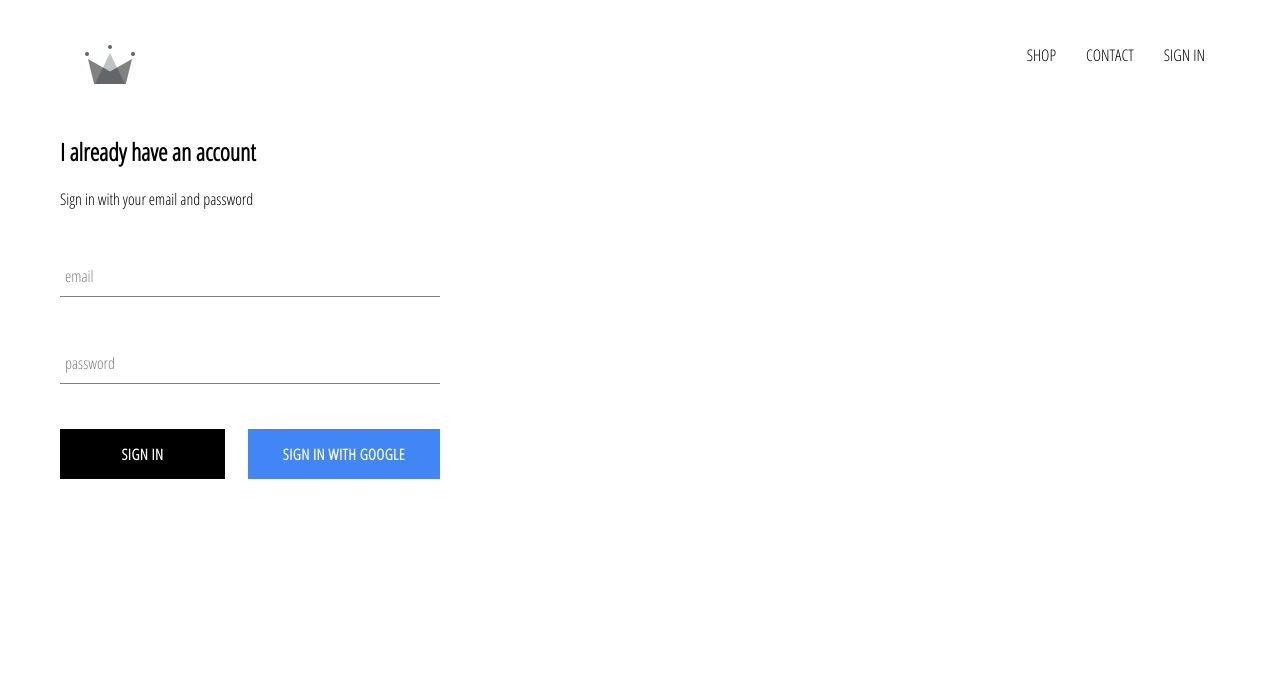
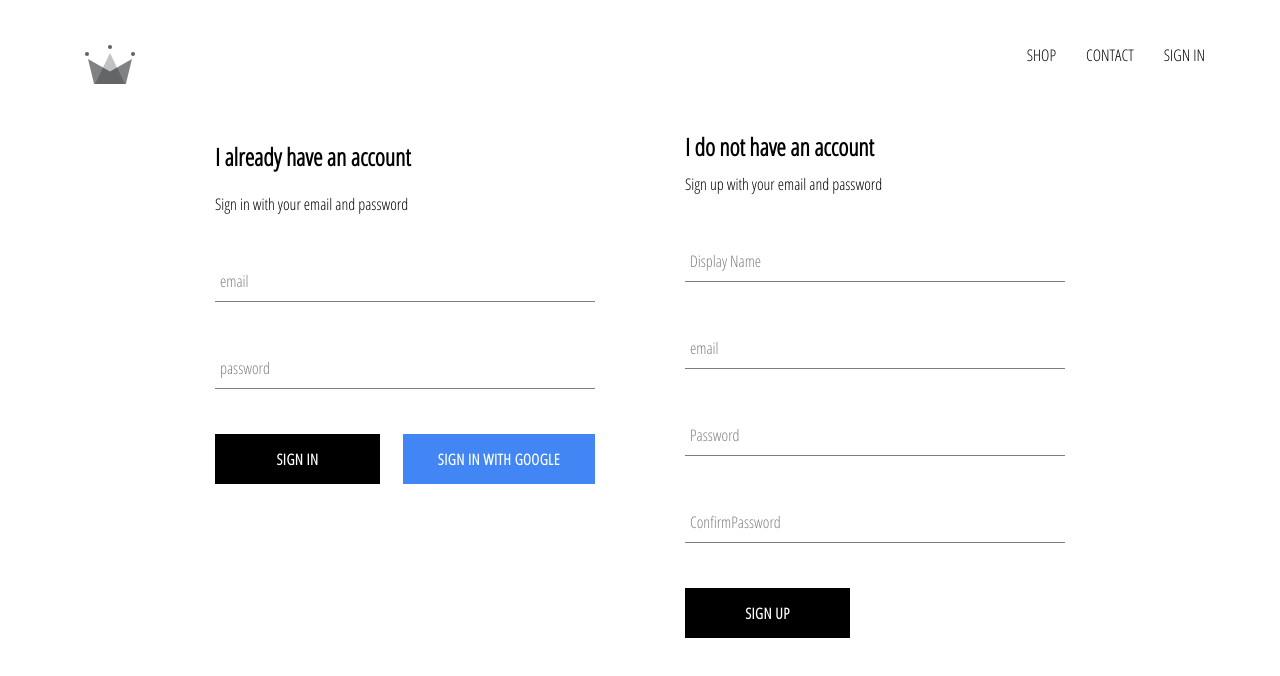
Before and after one commit to Braaidg94/crown-clothing, a React (Create React App) app: page /signin in a window 1280 px wide. Shown: the top 676 px of the page. Built offline with nearby package versions, Linux system fonts and the light colour scheme; no server answers.

Commit message:
implementd firebase utils, included ability to store authenticated users into our firestore database

```diff
--- a/src/App.js
+++ b/src/App.js
@@ -5,7 +5,7 @@
 import ShopPage from './pages/shop/shop.component';
 import Header from './components/header/header.component';
 import SignInAndSignUpPage from './pages/sign-in-and-sign-up/sign-in-and-sign-up.component';
-import { auth } from './firebase/firebase.utils';
+import { auth, createUserProfileDocument } from './firebase/firebase.utils';
 
 
 class App extends React.Component {
@@ -20,9 +20,22 @@
   unsubscribeFromAuth = null;
 
   componentDidMount() {
-    this.unsubscribeFromAuth = auth.onAuthStateChanged(user => {
-      this.setState({currentUser: user});
-      console.log(user);
+    this.unsubscribeFromAuth = auth.onAuthStateChanged(async userAuth => {
+      if (userAuth) {
+        const userRef = await createUserProfileDocument(userAuth);
+
+        userRef.onSnapshot(snapShot => {
+          this.setState({
+            currentUser: {
+              id: snapShot.id,
+              ...snapShot.data()
+            }
+          });
+          console.log(this.state);
+        });
+      }
+
+      this.setState({ currentUser: userAuth});
     });
   }
 
--- /dev/null
+++ b/src/components/sign-up/sign-up.component.js
@@ -0,0 +1,102 @@
+import React from 'react';
+import { auth, createUserProfileDocument } from '../../firebase/firebase.utils';
+import CustomButton from '../custom-button/custom-button.component';
+import FormInput from '../form-input/form-input.component';
+import './sign-up.styles.scss';
+
+
+class SignUp extends React.Component {
+    constructor() {
+        super();
+        this.state = {
+            displayName: '',
+            email: '',
+            password: '',
+            confirmPassword: ''
+        }
+    }
+
+handleSubmit = async event => {
+    event.preventDefault();
+
+    const { displayName, email, password, confirmPassword } = this.state;
+
+    if(password !== confirmPassword){
+        alert("passwords don't match");
+        return;
+    }
+
+    try {
+        const { user } = await auth.createUserWithEmailAndPassword(
+            email,
+            password
+        );
+
+        await createUserProfileDocument(user, {displayName});
+
+        this.setState({
+            displayName: '',
+            email: '',
+            password: '',
+            confirmPassword: ''
+        });
+
+    } catch (error) {
+        console.error(error);
+    }
+};
+
+handleChange = event => {
+    const { name, value } = event.target;
+
+    this.setState({ [name]: value});
+};
+
+
+render() {
+    const { displayName, email, password, confirmPassword } = this.state;
+    return(
+        <div className='sign-up'>
+            <h2 className='title'>I do not have an account</h2>
+            <span>Sign up with your email and password</span>
+            <form className='sign-up-form' onSubmit={this.handleSubmit}>
+                <FormInput
+                type='text'
+                name='displayName'
+                value={displayName}
+                onChange={this.handleChange}
+                label='Display Name'
+                required
+                />
+                <FormInput
+                type='text'
+                name='email'
+                value={email}
+                onChange={this.handleChange}
+                label='email'
+                required
+                />
+                <FormInput
+                type='password'
+                name='password'
+                value={password}
+                onChange={this.handleChange}
+                label='Password'
+                required
+                />
+                <FormInput
+                type='password'
+                name='confirmPassword'
+                value={confirmPassword}
+                onChange={this.handleChange}
+                label='ConfirmPassword'
+                required
+                />
+                <CustomButton type='submit'>SIGN UP</CustomButton>
+            </form>
+        </div>
+    );
+    }
+}
+
+export default SignUp;
--- /dev/null
+++ b/src/components/sign-up/sign-up.styles.scss
@@ -0,0 +1,11 @@
+.sign-up {
+    display: flex;
+    flex-direction: column;
+    width: 380px;
+
+
+.title {
+    margin: 10px 0;
+}
+
+}
--- a/src/firebase/firebase.utils.js
+++ b/src/firebase/firebase.utils.js
@@ -13,6 +13,32 @@
     measurementId: "G-R0R59MSZXG"
 };
 
+export const createUserProfileDocument = async (userAuth, additionalData) => {
+    if(!userAuth) return;
+
+    const userRef= firestore.doc(`users/${userAuth.uid}`);
+    const snapShot= await userRef.get();
+
+    if(!snapShot.exists) {
+        const { displayName, email } = userAuth;
+        const createdAt = new Date();
+
+        try {
+            await userRef.set({
+                displayName,
+                email,
+                createdAt,
+                ...additionalData
+            })
+
+        } catch(error) {
+            console.log('errorrrrr', error.message);
+        }
+    }
+
+    return userRef;
+};
+
 firebase.initializeApp(config);
 
 export const auth = firebase.auth();
--- a/src/pages/sign-in-and-sign-up/sign-in-and-sign-up.component.js
+++ b/src/pages/sign-in-and-sign-up/sign-in-and-sign-up.component.js
@@ -1,11 +1,13 @@
 import React from 'react';
 import SignIn from '../../components/sign-in/sign-in.component';
+import SignUp from '../../components/sign-up/sign-up.component';
 
 import './sign-in-and-sign-up.styles.scss'
 
 const SignInAndSignUpPage = () => (
     <div className='sign-in-and-sign-up'>
     <SignIn />
+    <SignUp />
     </div>
 );
 export default SignInAndSignUpPage;
--- a/src/pages/sign-in-and-sign-up/sign-in-and-sign-up.styles.scss
+++ b/src/pages/sign-in-and-sign-up/sign-in-and-sign-up.styles.scss
@@ -0,0 +1,6 @@
+.sign-in-and-sign-up {
+    width: 850px;
+    display: flex;
+    justify-content: space-between;
+    margin: 30px auto;
+}
```
